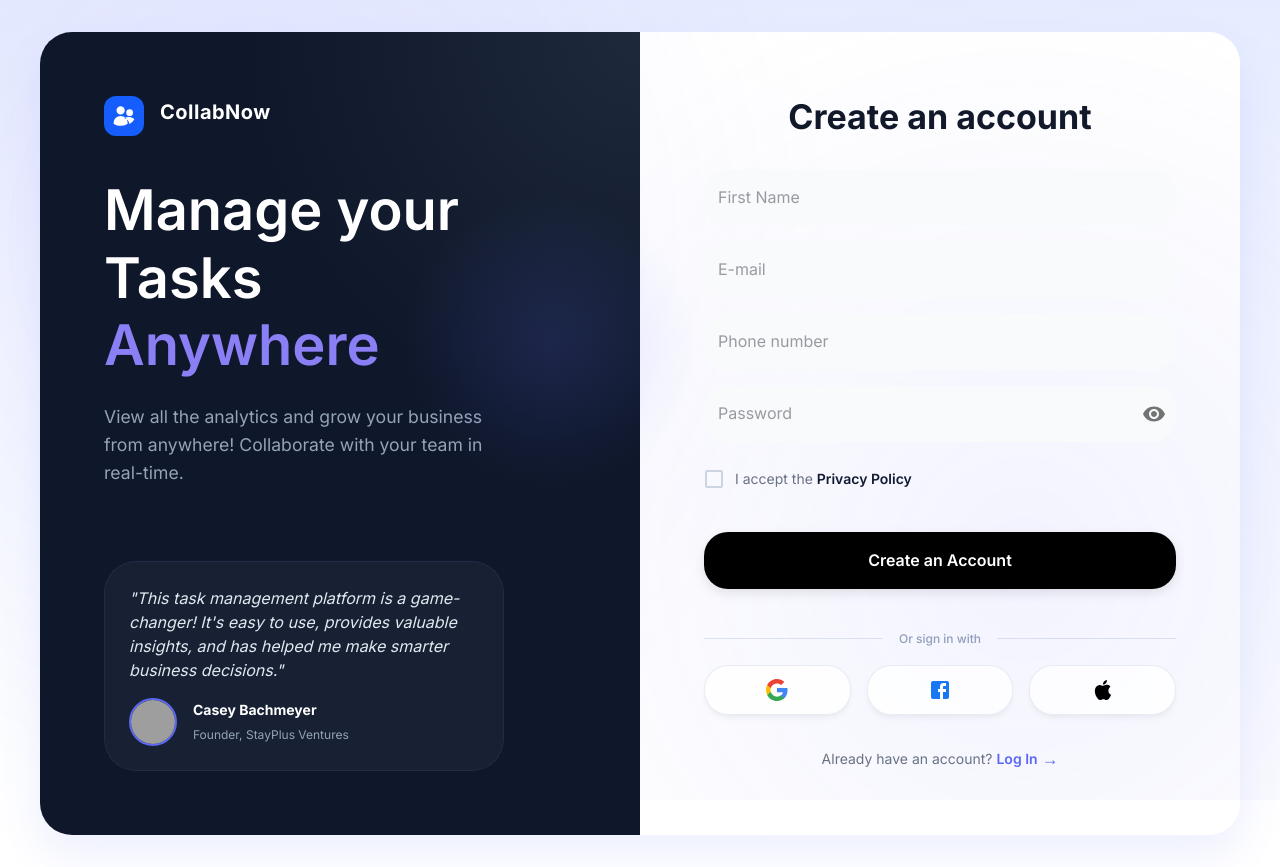
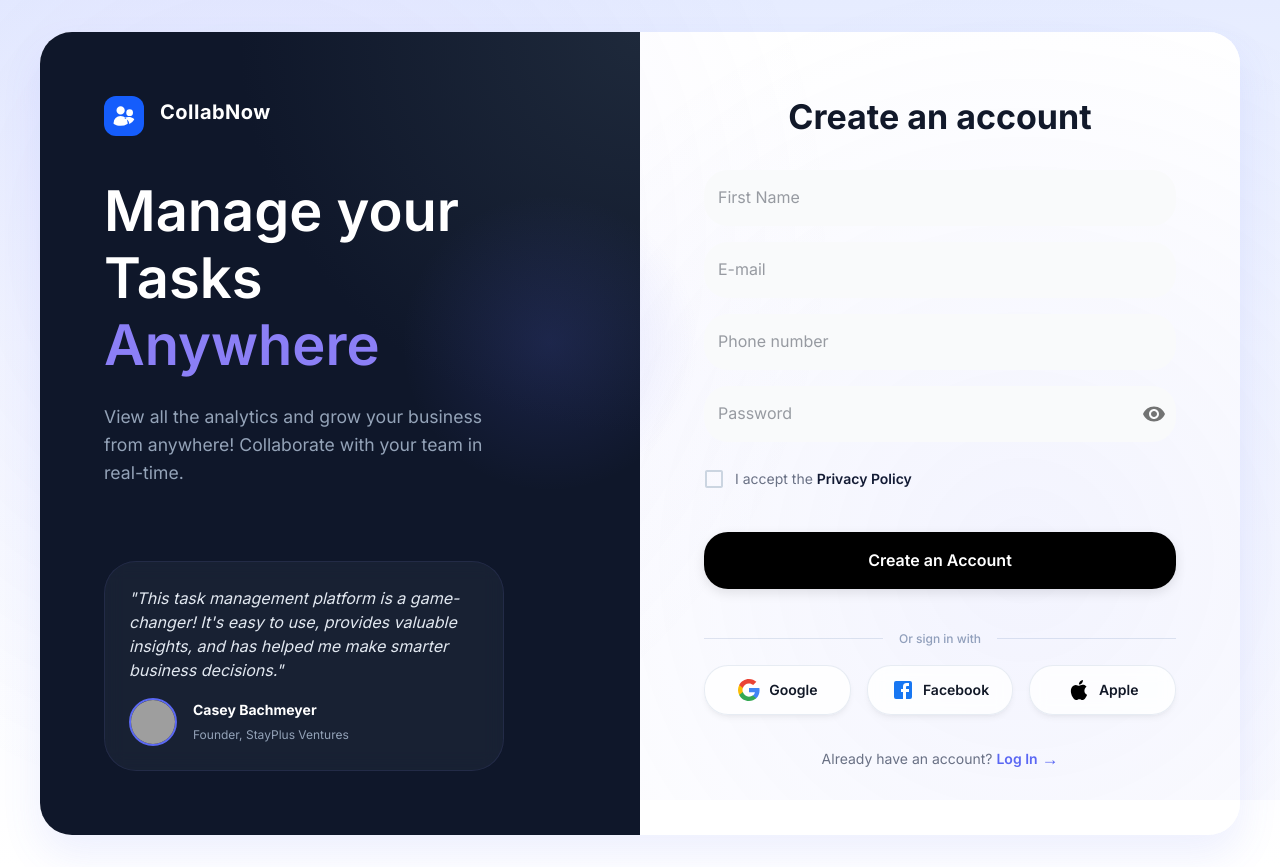
Before and after one commit to MohdRinshadmi/real-time-task-management-app, a React (Vite) app in the folder frontend/: page /register in a window 1280 px wide. Built offline with nearby package versions, Linux system fonts and the light colour scheme; no server answers; grey boxes are pictures that could not be loaded.

Commit message:
feat: implement Google OAuth login and callback handling

```diff
--- a/frontend/src/hooks/apiHook.js
+++ b/frontend/src/hooks/apiHook.js
@@ -14,6 +14,10 @@ import {
   createDetailedTaskService,
   updateTaskService,
 } from "../services/task/taskExtraService";
+import {
+  googleLoginService,
+  googleCallbackService,
+} from "../services/auth/googleService";
 
 export const ApiHook = {
   // ---------------------------------------- Login -----------------------------------------
@@ -44,6 +48,44 @@ export const ApiHook = {
       },
       onError: (error) => {
         console.log("login error", error);
+      },
+    });
+  },
+
+  // ---------------------------------------- Google OAuth -----------------------------------------
+  CallGoogleLogin: () => {
+    // This will redirect to Google OAuth
+    return async () => {
+      try {
+        // Backend should redirect, but for SPA, you may want to get the URL and window.location.assign
+        window.location.href = `${import.meta.env.VITE_BASE_URL}/auth-google`;
+      } catch (error) {
+        console.error("Google login redirect failed", error);
+        toast.error("Google login failed");
+      }
+    };
+  },
+
+  HandleGoogleCallback: () => {
+    // This should be called on the callback route after Google redirects back
+    const dispatch = useDispatch();
+    const navigate = useNavigate();
+    return useMutation({
+      mutationFn: async (query) => {
+        // query is the search string from the callback URL (e.g., ?code=...&state=...)
+        const data = await googleCallbackService(query);
+        return data;
+      },
+      onSuccess: (data) => {
+        if (data && data.data.token) {
+          setAccessToken(data.data.token);
+          dispatch(setLoggedIn(true));
+          toast.success("Google login successful!");
+          navigate("/dashboard");
+        }
+      },
+      onError: (error) => {
+        toast.error("Google login failed");
       },
     });
   },
--- /dev/null
+++ b/frontend/src/services/auth/googleService.js
@@ -0,0 +1,25 @@
+import api from '../../api/api';
+
+// Google OAuth login: get Google auth URL from backend and redirect
+export const googleLoginService = async () => {
+  try {
+    // This endpoint should return the Google OAuth URL or trigger the redirect
+    const response = await api.get('/auth-google');
+    return response;
+  } catch (error) {
+    console.error('Google login failed:', error);
+    throw error;
+  }
+};
+
+// Google OAuth callback: exchange code for token (if using code flow)
+export const googleCallbackService = async (query) => {
+  try {
+    // This endpoint should handle the callback and return the JWT token
+    const response = await api.get(`/auth/google/callback${query}`);
+    return response;
+  } catch (error) {
+    console.error('Google callback failed:', error);
+    throw error;
+  }
+};
--- a/frontend/src/views/register/Register.jsx
+++ b/frontend/src/views/register/Register.jsx
@@ -18,9 +18,11 @@ import { registerUser } from '../../services/auth/authService';
 import { LogoIcon } from '../../assets/svgIcon/headerIcon';
 import { toast } from 'react-toastify';
 import { validateRegistrationFields } from '../../validator/emailField';
+import { ApiHook } from '../../hooks/apiHook';
 
 const Register = () => {
   const navigate = useNavigate();
+  const googleLogin = ApiHook.CallGoogleLogin();
   const [formData, setFormData] = useState({
     firstName: '',
     email: '',
@@ -295,23 +297,7 @@ const Register = () => {
                   </Box>
 
                   <Box sx={{ display: 'flex', gap: 2, justifyContent: 'center', mt: 2 }}>
-                    {[
-                      {
-                        icon: (
-                          <svg width="24" height="24" viewBox="0 0 24 24" xmlns="http://www.w3.org/2000/svg">
-                            <path d="M22.56 12.25c0-.78-.07-1.53-.2-2.25H12v4.26h5.92c-.26 1.37-1.04 2.53-2.21 3.31v2.77h3.57c2.08-1.92 3.28-4.74 3.28-8.09z" fill="#4285F4" />
-                            <path d="M12 23c2.97 0 5.46-.98 7.28-2.66l-3.57-2.77c-.98.66-2.23 1.06-3.71 1.06-2.86 0-5.29-1.93-6.16-4.53H2.18v2.84C3.99 20.53 7.7 23 12 23z" fill="#34A853" />
-                            <path d="M5.84 14.12c-.22-.66-.35-1.36-.35-2.12s.13-1.46.35-2.12V7.04H2.18C1.43 8.55 1 10.22 1 12s.43 3.45 1.18 4.96l3.66-2.84z" fill="#FBBC05" />
-                            <path d="M12 5.38c1.62 0 3.06.56 4.21 1.64l3.15-3.15C17.45 2.09 14.97 1 12 1 7.7 1 3.99 3.47 2.18 7.04l3.66 2.84c.87-2.6 3.3-4.5 6.16-4.5z" fill="#EA4335" />
-                          </svg>
-                        ),
-                        name: 'Google'
-                      },
-                      { icon: <Facebook sx={{ fontSize: 24, color: '#1877F2' }} />, name: 'Facebook' },
-                      { icon: <Apple sx={{ fontSize: 24, color: 'black' }} />, name: 'Apple' },
-                    ].map((provider) => (
                     <Button
-                        key={provider.name}
                       sx={{
                         flex: 1,
                         py: 1.5,
@@ -325,13 +311,61 @@ const Register = () => {
                           transform: 'translateY(-2px)',
                           boxShadow: '0 10px 15px -3px rgba(0, 0, 0, 0.08), 0 4px 6px -2px rgba(0, 0, 0, 0.04)',
                           bgcolor: 'rgba(255, 255, 255, 0.95)',
-                            borderColor: provider.name === 'Google' ? '#DB4437' : provider.name === 'Facebook' ? '#1877F2' : 'black',
+                          borderColor: '#DB4437',
+                        },
+                      }}
+                      onClick={googleLogin}
+                    >
+                      <svg width="24" height="24" viewBox="0 0 24 24" xmlns="http://www.w3.org/2000/svg">
+                        <path d="M22.56 12.25c0-.78-.07-1.53-.2-2.25H12v4.26h5.92c-.26 1.37-1.04 2.53-2.21 3.31v2.77h3.57c2.08-1.92 3.28-4.74 3.28-8.09z" fill="#4285F4" />
+                        <path d="M12 23c2.97 0 5.46-.98 7.28-2.66l-3.57-2.77c-.98.66-2.23 1.06-3.71 1.06-2.86 0-5.29-1.93-6.16-4.53H2.18v2.84C3.99 20.53 7.7 23 12 23z" fill="#34A853" />
+                        <path d="M5.84 14.12c-.22-.66-.35-1.36-.35-2.12s.13-1.46.35-2.12V7.04H2.18C1.43 8.55 1 10.22 1 12s.43 3.45 1.18 4.96l3.66-2.84z" fill="#FBBC05" />
+                        <path d="M12 5.38c1.62 0 3.06.56 4.21 1.64l3.15-3.15C17.45 2.09 14.97 1 12 1 7.7 1 3.99 3.47 2.18 7.04l3.66 2.84c.87-2.6 3.3-4.5 6.16-4.5z" fill="#EA4335" />
+                      </svg>
+                      <span style={{ marginLeft: 8, color: '#111827', fontWeight: 600 }}>Google</span>
+                    </Button>
+                    <Button
+                      sx={{
+                        flex: 1,
+                        py: 1.5,
+                        borderRadius: 3,
+                        bgcolor: 'rgba(255, 255, 255, 0.8)',
+                        border: '1px solid rgba(226, 232, 240, 0.8)',
+                        boxShadow: '0 4px 6px -1px rgba(0, 0, 0, 0.05), 0 2px 4px -1px rgba(0, 0, 0, 0.03)',
+                        backdropFilter: 'blur(8px)',
+                        transition: 'all 0.3s ease',
+                        '&:hover': {
+                          transform: 'translateY(-2px)',
+                          boxShadow: '0 10px 15px -3px rgba(0, 0, 0, 0.08), 0 4px 6px -2px rgba(0, 0, 0, 0.04)',
+                          bgcolor: 'rgba(255, 255, 255, 0.95)',
+                          borderColor: '#1877F2',
                         },
                       }}
                     >
-                        {provider.icon}
+                      <Facebook sx={{ fontSize: 24, color: '#1877F2' }} />
+                      <span style={{ marginLeft: 8, color: '#111827', fontWeight: 600 }}>Facebook</span>
                     </Button>
-                    ))}
+                    <Button
+                      sx={{
+                        flex: 1,
+                        py: 1.5,
+                        borderRadius: 3,
+                        bgcolor: 'rgba(255, 255, 255, 0.8)',
+                        border: '1px solid rgba(226, 232, 240, 0.8)',
+                        boxShadow: '0 4px 6px -1px rgba(0, 0, 0, 0.05), 0 2px 4px -1px rgba(0, 0, 0, 0.03)',
+                        backdropFilter: 'blur(8px)',
+                        transition: 'all 0.3s ease',
+                        '&:hover': {
+                          transform: 'translateY(-2px)',
+                          boxShadow: '0 10px 15px -3px rgba(0, 0, 0, 0.08), 0 4px 6px -2px rgba(0, 0, 0, 0.04)',
+                          bgcolor: 'rgba(255, 255, 255, 0.95)',
+                          borderColor: 'black',
+                        },
+                      }}
+                    >
+                      <Apple sx={{ fontSize: 24, color: 'black' }} />
+                      <span style={{ marginLeft: 8, color: '#111827', fontWeight: 600 }}>Apple</span>
+                    </Button>
                   </Box>
                 </Grid>
               </Grid>
```
Lines whose indentation alone changed are shown as unchanged.
